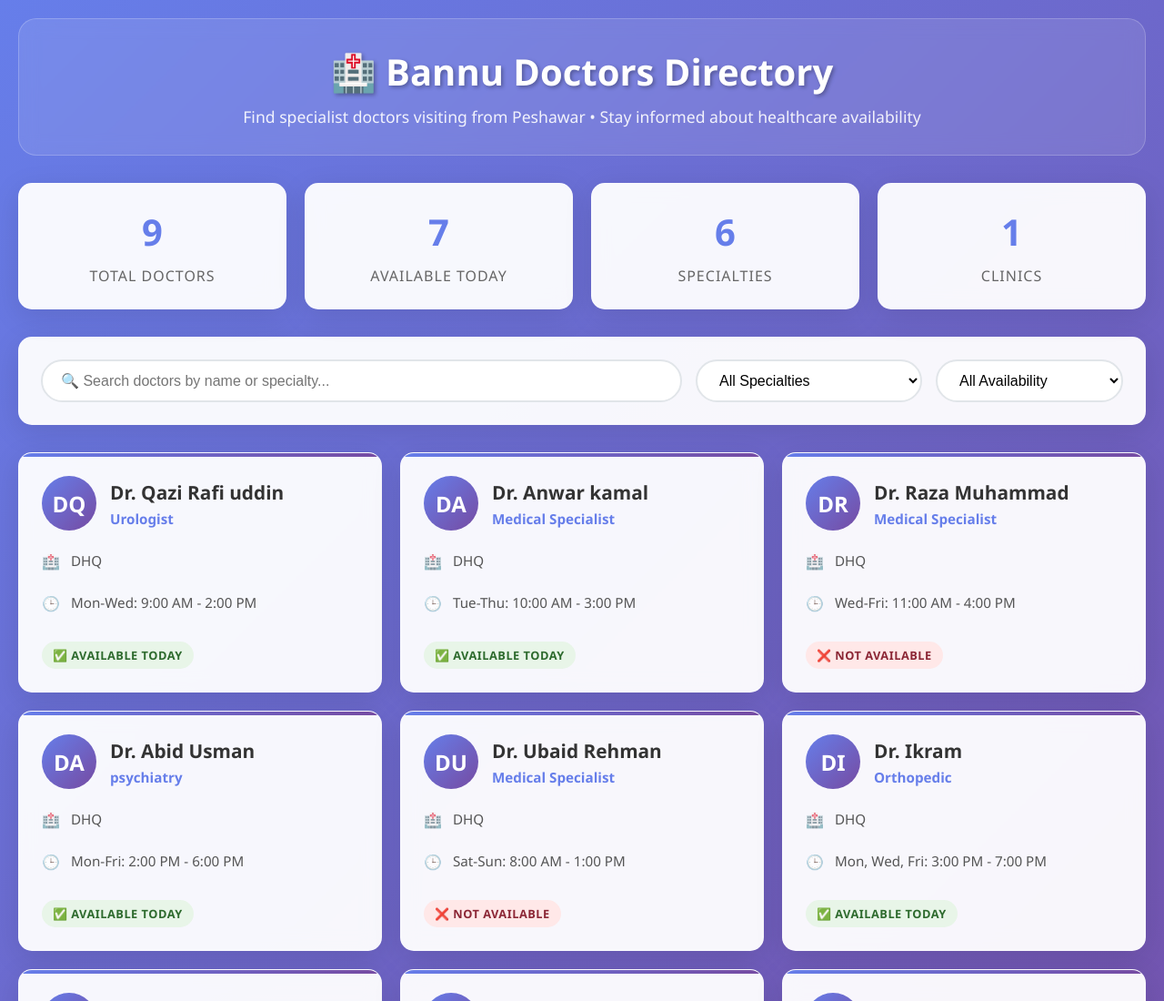
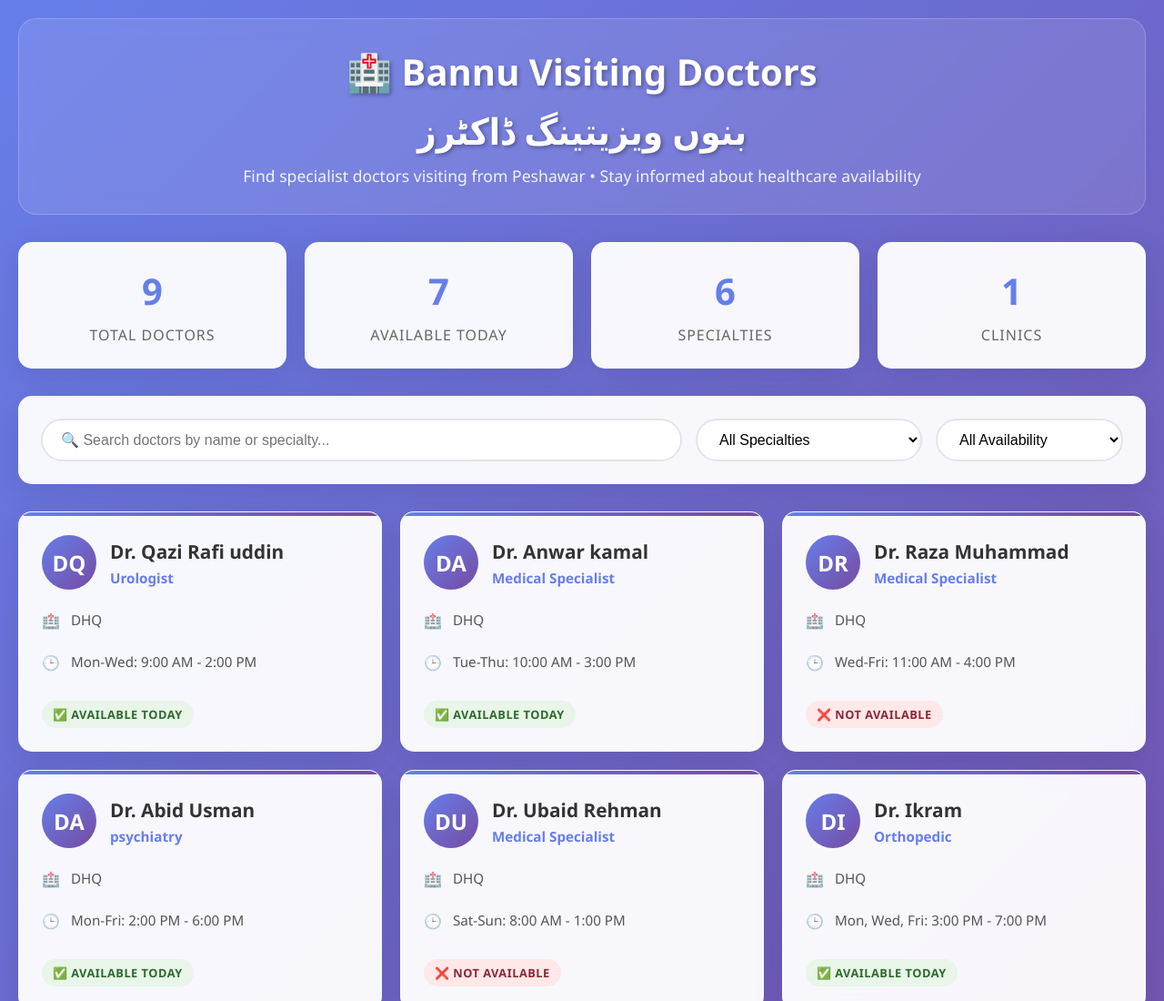
Before and after one commit to YASEENKHANO/DoctorsRepo, a plain HTML site: page index.html in a window 1280 px wide. Shown: the top 1100 px of the page at 91% size. Drawn offline with nearby package versions, Linux system fonts and the light colour scheme.

Commit message:
Update index.html
changed title

```diff
--- a/index.html
+++ b/index.html
@@ -3,7 +3,8 @@
 <head>
     <meta charset="UTF-8">
     <meta name="viewport" content="width=device-width, initial-scale=1.0">
-    <title>Bannu Doctors Directory</title>
+    <title>Bannu Visiting Doctors </title>
+
     <script src="https://cdnjs.cloudflare.com/ajax/libs/Chart.js/3.9.1/chart.min.js"></script>
    <link rel="stylesheet" href="styles.css">
      <link rel="stylesheet" href="https://cdnjs.cloudflare.com/ajax/libs/font-awesome/6.0.0-beta3/css/all.min.css">
@@ -58,7 +59,8 @@
 <body>
     <div class="container">
         <div class="header">
-            <h1>🏥 Bannu Doctors Directory</h1>
+            <h1>🏥 Bannu Visiting Doctors </h1>
+            <h1>بنوں ویزیتینگ ڈاکٹرز</h1>
             <p>Find specialist doctors visiting from Peshawar • Stay informed about healthcare availability</p>
         </div>
 
```
